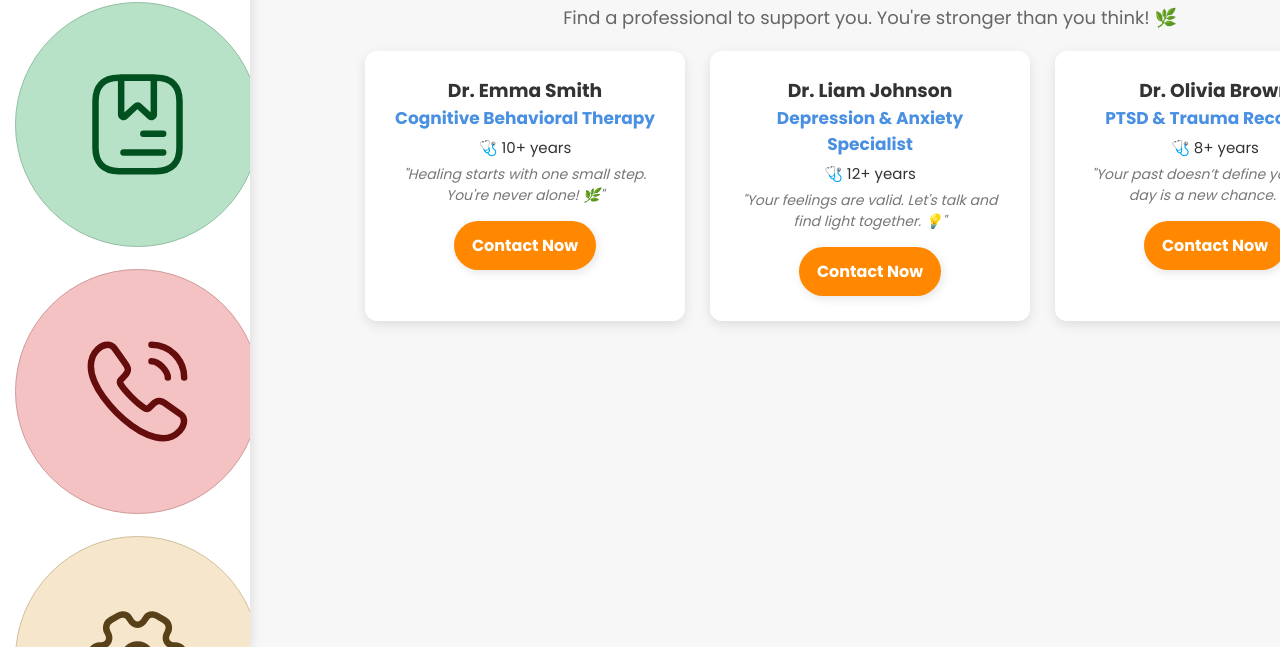
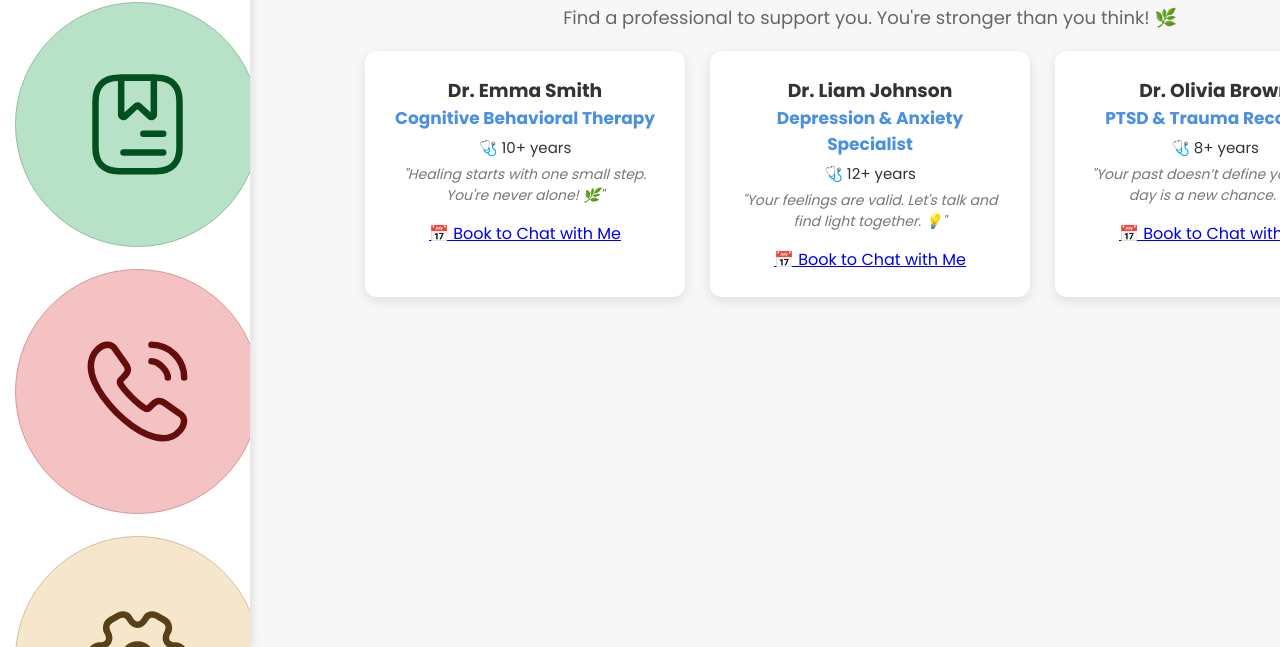
Before and after one commit to MariamHasanat/Chatbot-Mental-Health-App, a website: page src/frontend/views/emergency.html in a window 1280 px wide. Shown: the part 153-800 px from the top of the page. Drawn offline with nearby package versions, Linux system fonts and the light colour scheme; files that its build step writes are made by us from their sources; files whose address does not match are found by name.

Commit message:
book to chat

```diff
--- a/src/frontend/views/emergency.html
+++ b/src/frontend/views/emergency.html
@@ -76,7 +76,7 @@
                 <p class="specialty">Cognitive Behavioral Therapy</p>
                 <p class="experience">🩺 10+ years</p>
                 <p class="quote">"Healing starts with one small step. You're never alone! 🌿"</p>
-                <a href="mailto:emma.smith@therapy.com" class="contact-btn">Contact Now</a>
+                <a href="chat.html?doctor=emma-smith" class="chat-btn">📅 Book to Chat with Me</a>
             </div>
 
             <!-- Doctor 2 -->
@@ -85,7 +85,7 @@
                 <p class="specialty">Depression & Anxiety Specialist</p>
                 <p class="experience">🩺 12+ years</p>
                 <p class="quote">"Your feelings are valid. Let's talk and find light together. 💡"</p>
-                <a href="mailto:liam.johnson@mentalcare.com" class="contact-btn">Contact Now</a>
+                <a href="chat.html?doctor=liam-johnson" class="chat-btn">📅 Book to Chat with Me</a>
             </div>
 
             <!-- Doctor 3 -->
@@ -94,7 +94,7 @@
                 <p class="specialty">PTSD & Trauma Recovery</p>
                 <p class="experience">🩺 8+ years</p>
                 <p class="quote">"Your past doesn’t define you. Every day is a new chance. 🌈"</p>
-                <a href="mailto:olivia.brown@wellness.com" class="contact-btn">Contact Now</a>
+                <a href="chat.html?doctor=olivia-brown" class="chat-btn">📅 Book to Chat with Me</a>
             </div>
         </div>
     </div>
```
